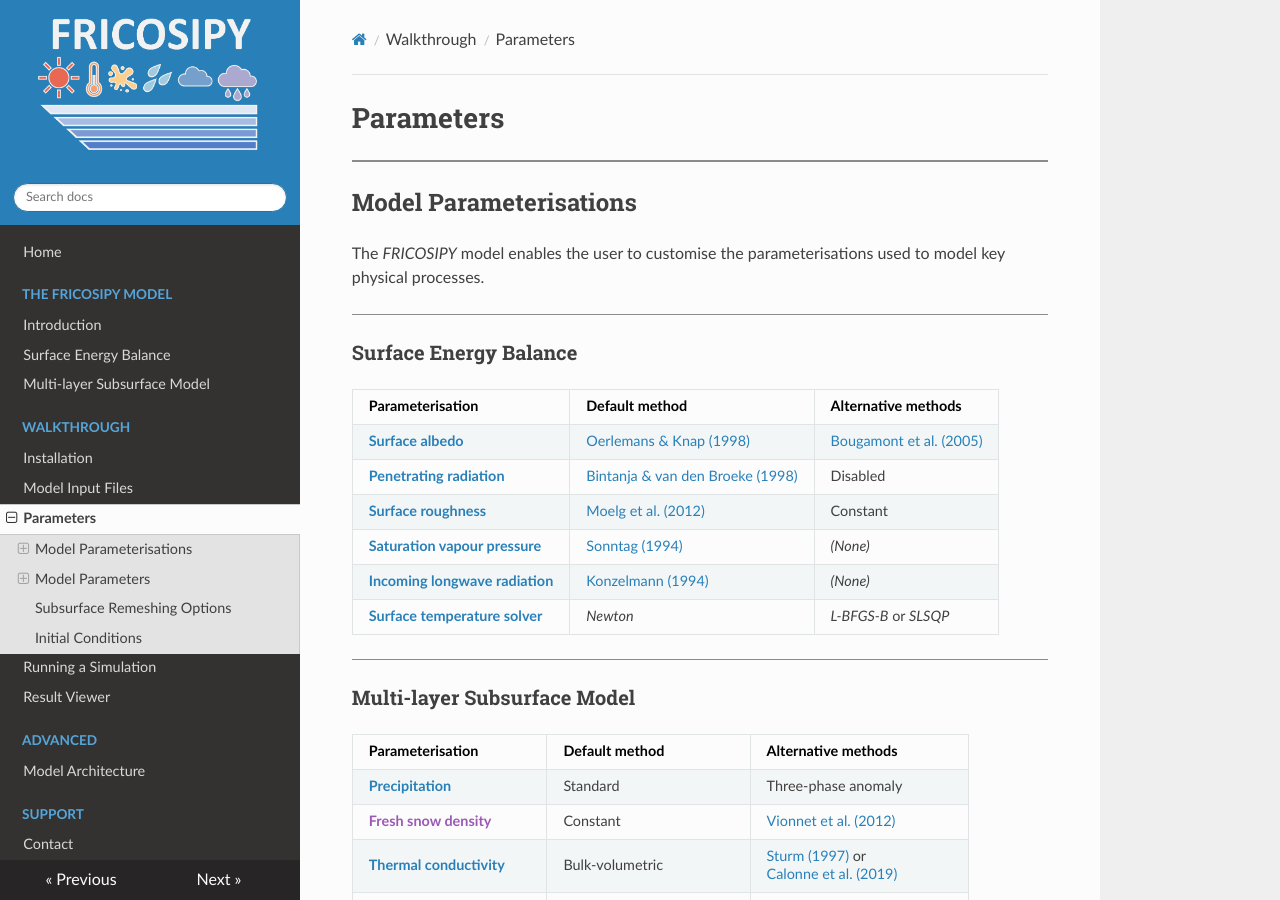
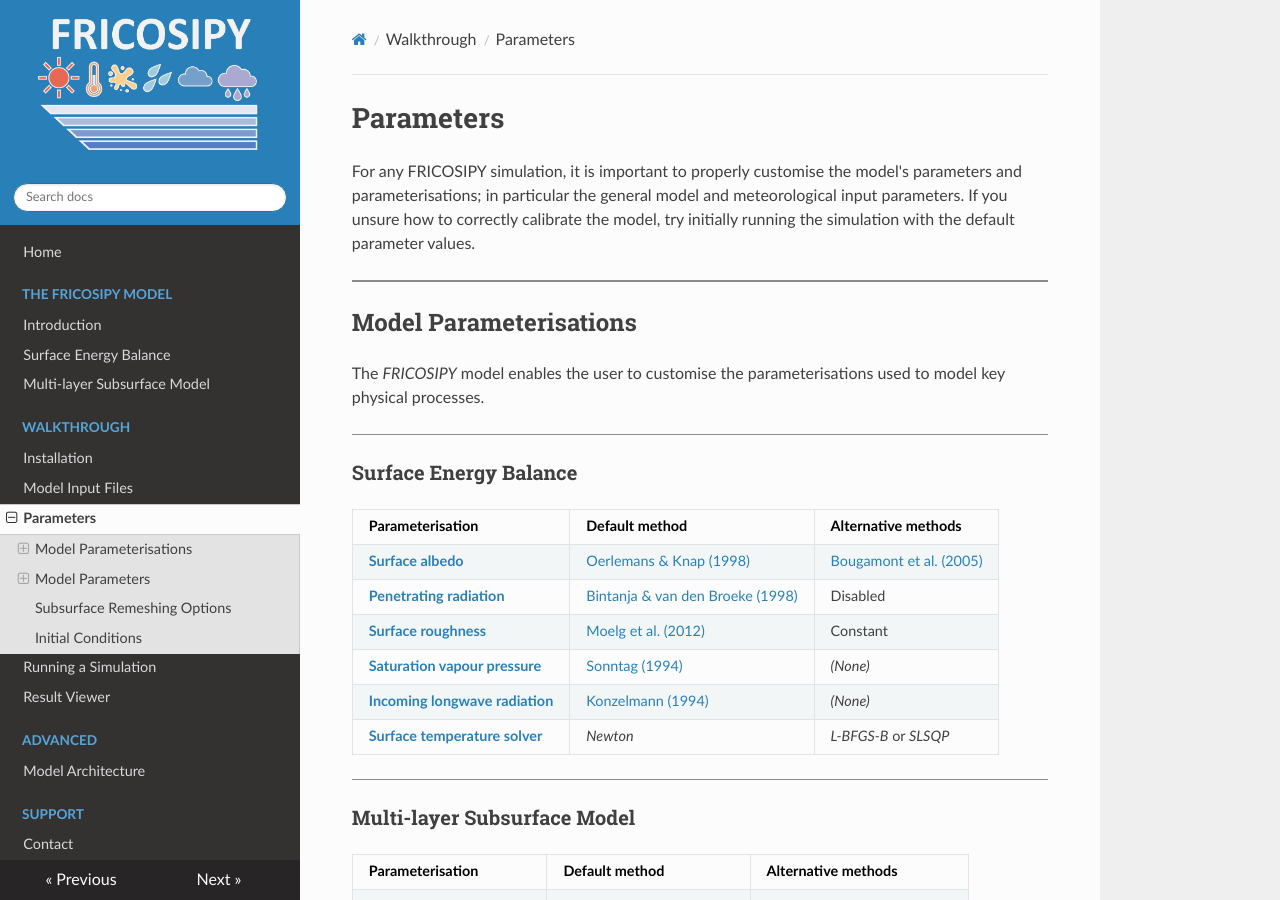
Before and after one commit to MarcusGastaldello/FRICOSIPY, an MkDocs documentation site: the page built from docs/parameters.md, in a window 1280 px wide and 900 px high. Built offline with MkDocs 1.6.1, drawn with Linux system fonts in a browser that asks for light colours.

Commit message:
Update parameters.md

```diff
--- a/docs/parameters.md
+++ b/docs/parameters.md
@@ -4,6 +4,8 @@
 ---
 
 # Parameters
+
+For any FRICOSIPY simulation, it is important to properly customise the model's parameters and parameterisations; in particular the general model and meteorological input parameters. If you unsure how to correctly calibrate the model, try initially running the simulation with the default parameter values.
 
 <hr style="height:2px; background-color:#8b8b8b; border:none;" />
 
```
